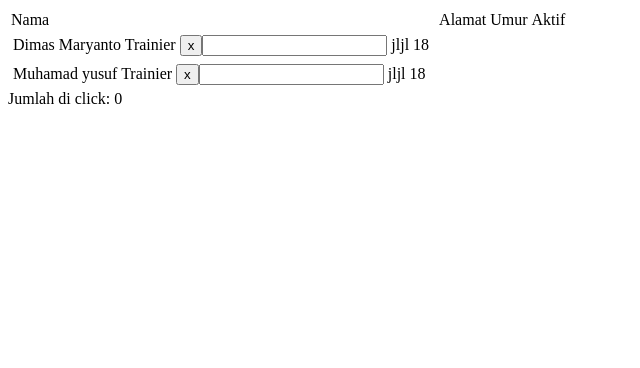
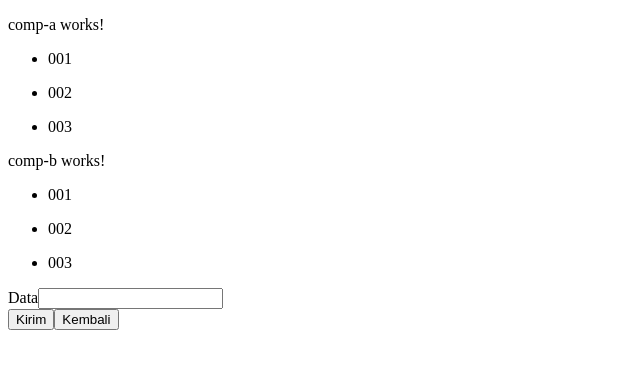
Before and after one commit to tabeldatadotcom/angular-bootcamp-2019, an Angular app: page / in a window 1280 px wide. Shown: the top 368 px of the page, without its empty margins (0-640 px from the left). Built offline with nearby package versions, Linux system fonts and the light colour scheme.

Commit message:
membuat service

```diff
--- a/src/app/app.component.html
+++ b/src/app/app.component.html
@@ -1 +1,6 @@
-<app-list></app-list>
+<div>
+    <app-comp-a></app-comp-a>
+</div>
+<div>
+    <app-comp-b></app-comp-b>
+</div>
--- /dev/null
+++ b/src/app/sample-service/comp-a/comp-a.component.html
@@ -0,0 +1,7 @@
+<p>
+  comp-a works!
+</p>
+
+<ul *ngFor="let data of list">
+  <li>{{ data }}</li>
+</ul>
--- /dev/null
+++ b/src/app/sample-service/comp-a/comp-a.component.ts
@@ -0,0 +1,20 @@
+import { Component, OnInit } from '@angular/core';
+import { Mahasiswa } from '../mahasiswa.model';
+import { DataMahasiswaService } from '../data-mahasiswa.service';
+
+@Component({
+  selector: 'app-comp-a',
+  templateUrl: './comp-a.component.html',
+  styleUrls: ['./comp-a.component.css']
+})
+export class CompAComponent implements OnInit {
+
+  list: Array<string>;
+
+  constructor(private dataService: DataMahasiswaService) { }
+
+  ngOnInit() {
+    this.list = this.dataService.list;
+  }
+
+}
--- /dev/null
+++ b/src/app/sample-service/comp-b/comp-b.component.html
@@ -0,0 +1,18 @@
+<p>
+  comp-b works!
+</p>
+
+<ul *ngFor="let data of list">
+  <li>{{ data }}</li>
+</ul>
+
+<form [formGroup]="formGroup" (submit)="kirim()">
+  <div>
+    <label for="inputData">Data</label>
+    <input type="text" name="data" id="data" formControlName="namaLengkap">
+  </div>
+  <div>
+    <button type="submit">Kirim</button>
+    <button type="reset">Kembali</button>
+  </div>
+</form>
--- /dev/null
+++ b/src/app/sample-service/comp-b/comp-b.component.ts
@@ -0,0 +1,28 @@
+import { Component, OnInit } from '@angular/core';
+import { DataMahasiswaService } from '../data-mahasiswa.service';
+import { FormGroup, FormControl } from '@angular/forms';
+import { Mahasiswa } from '../mahasiswa.model';
+
+@Component({
+  selector: 'app-comp-b',
+  templateUrl: './comp-b.component.html',
+  styleUrls: ['./comp-b.component.css']
+})
+export class CompBComponent implements OnInit {
+  formGroup: FormGroup;
+  list: string[];
+
+  constructor(private dataService: DataMahasiswaService) { }
+
+  ngOnInit() {
+    this.formGroup = new FormGroup({
+      'namaLengkap': new FormControl('')
+    });
+    this.list = this.dataService.list;
+  }
+
+  kirim(){
+    let value: Mahasiswa = this.formGroup.value;
+    this.dataService.addItem(value.namaLengkap);
+  }
+}
--- /dev/null
+++ b/src/app/sample-service/data-mahasiswa.service.ts
@@ -0,0 +1,20 @@
+import { Injectable } from '@angular/core';
+
+@Injectable()
+export class DataMahasiswaService {
+
+  private _list: string[] = [];
+
+  constructor() {
+    this._list = ['001', '002', '003'];
+  }
+
+  get list(): Array<string>{
+    return this._list;
+  }
+
+ addItem(data: string){
+    this.list.push(data);
+  }
+
+}
--- /dev/null
+++ b/src/app/sample-service/mahasiswa.model.ts
@@ -0,0 +1,6 @@
+export class Mahasiswa{
+
+    nim: string;
+    namaLengkap: string;
+    kelas: string;
+}
```
Also changed, not shown: src/app/app.module.ts (+7 -2 lines), src/app/sample-service/comp-a/comp-a.component.css (added), src/app/sample-service/comp-b/comp-b.component.css (added), 1 other file (tests, documents, lock files or other folders).
